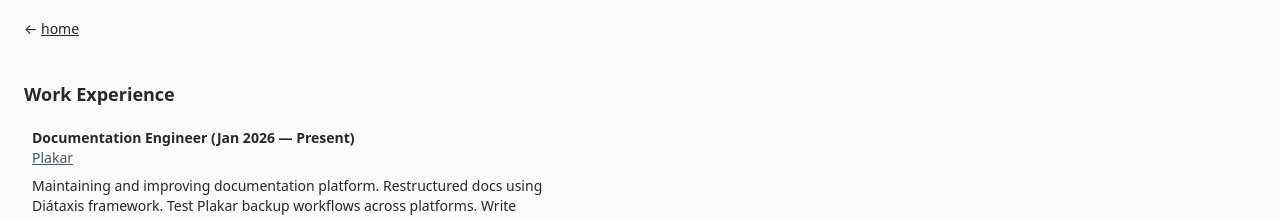
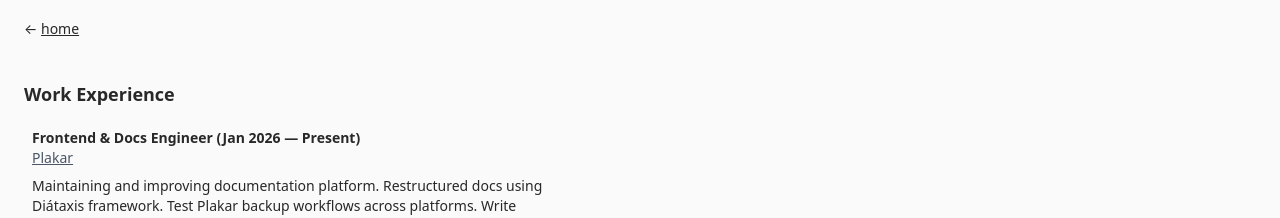
Before and after one commit to tracepanic/portfolio, a React (Vite) app: page /work in a window 1280 px wide. Shown: the top 218 px of the page. Built offline with nearby package versions, Linux system fonts and the light colour scheme.

Commit message:
Update job title to Frontend & Docs Engineer

```diff
--- a/src/routes/work.tsx
+++ b/src/routes/work.tsx
@@ -17,7 +17,7 @@ function Work() {
         <div className="space-y-8 mt-5 ml-2 text-sm">
           <div>
             <p className="font-semibold">
-              Documentation Engineer (Jan 2026 — Present)
+              Frontend & Docs Engineer (Jan 2026 — Present)
             </p>
             <p className="text-gray-600">
               <a
```
